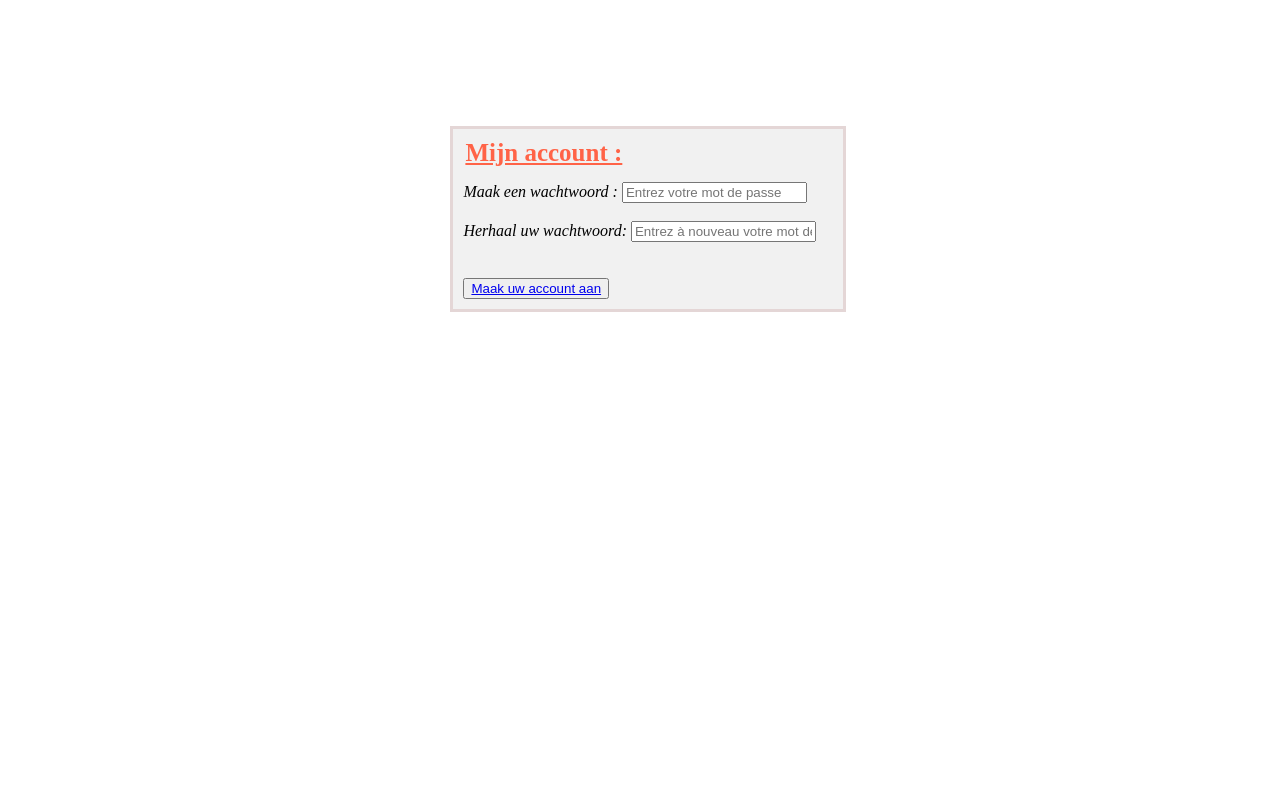
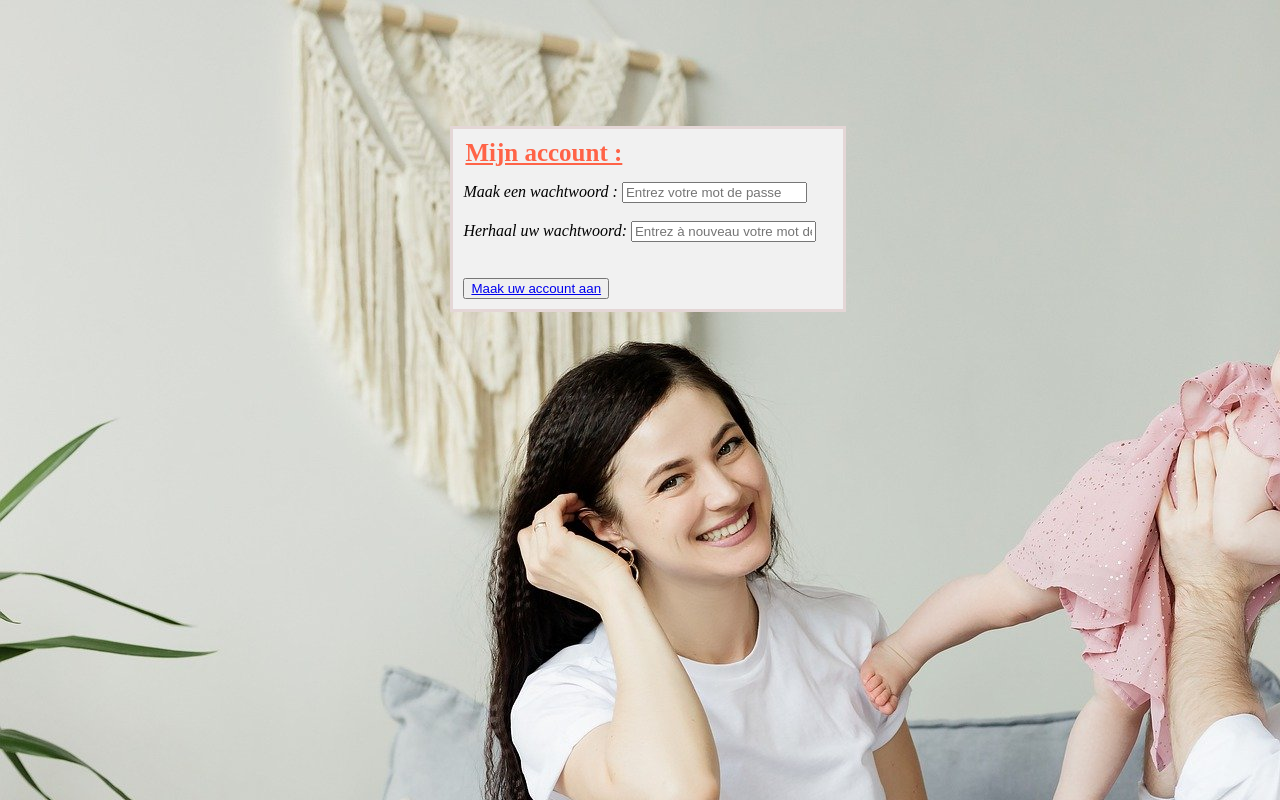
Before and after one commit to CodeApsu/SiteAchat, a plain HTML site: page Code.html in a window 1280 px wide. Drawn offline with Linux system fonts and the light colour scheme.

Commit message:
Update code.css

```diff
--- a/CSS/code.css
+++ b/CSS/code.css
@@ -1,5 +1,5 @@
 body {
-    background-image: url(img/family-4962874_1920.jpg);
+    background-image: url("../img/family-4962874_1920.jpg");
     height: 300px;
 }
 .legend {
```
